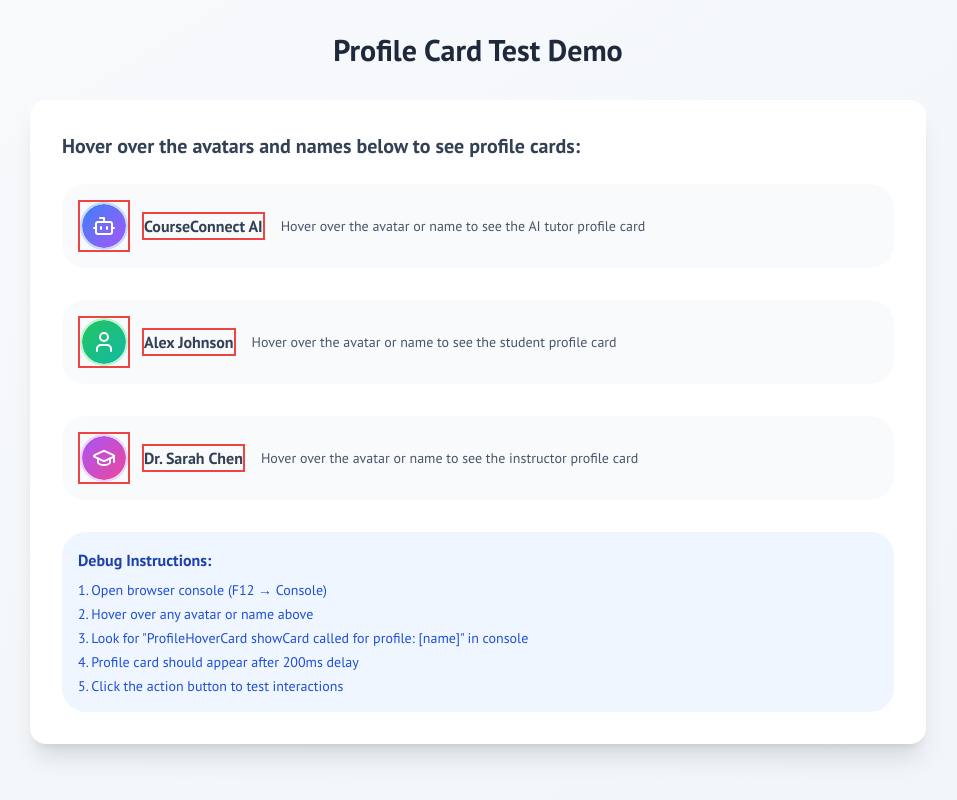
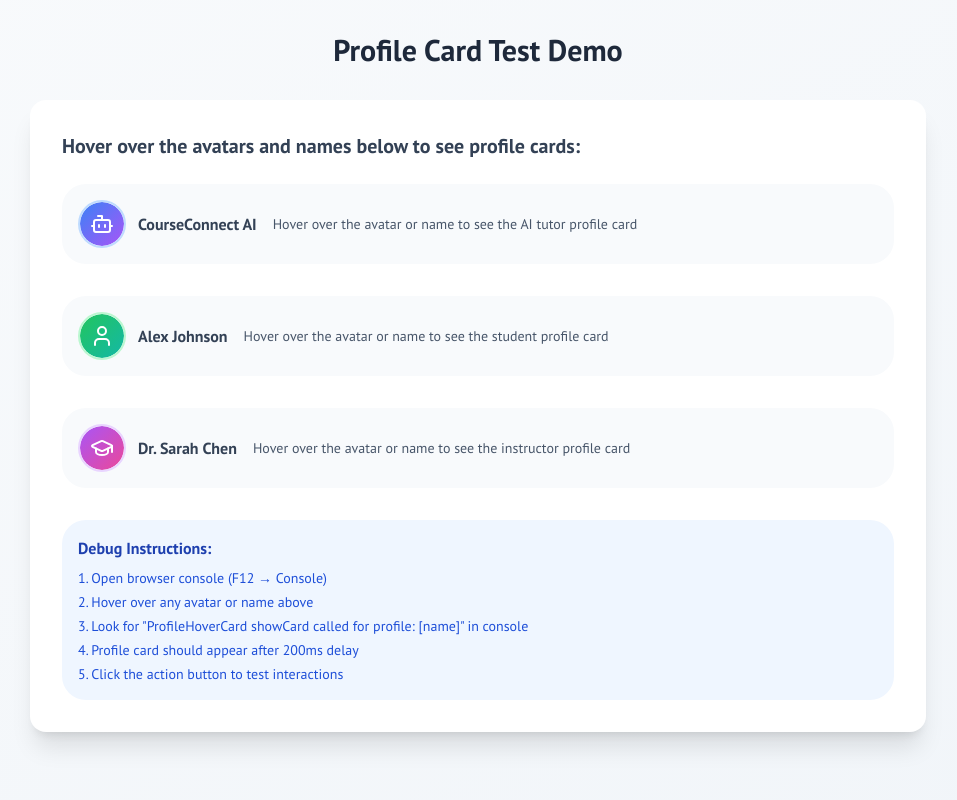
Before and after one commit to pogami/myfirstproject, a Next.js app: page /profile-test in a window 1280 px wide. Shown: the whole page, without its empty margins (162-1119 px from the left). Built offline with nearby package versions, Linux system fonts and the light colour scheme.

Commit message:
fix: Remove red debug borders from ProfileHoverCard
- Removed border-2 border-red-500 from ProfileHoverCard containers
- Profile cards should now appear clean without debug borders

```diff
--- a/src/components/profile-hover-card.tsx
+++ b/src/components/profile-hover-card.tsx
@@ -132,7 +132,7 @@ export function ProfileHoverCard({
     <>
       <div
         ref={containerRef}
-        className={cn("inline-block relative border-2 border-red-500", className)}
+        className={cn("inline-block relative", className)}
         onMouseEnter={showCard}
         onMouseLeave={hideCard}
         style={{ zIndex: 1 }}
```
